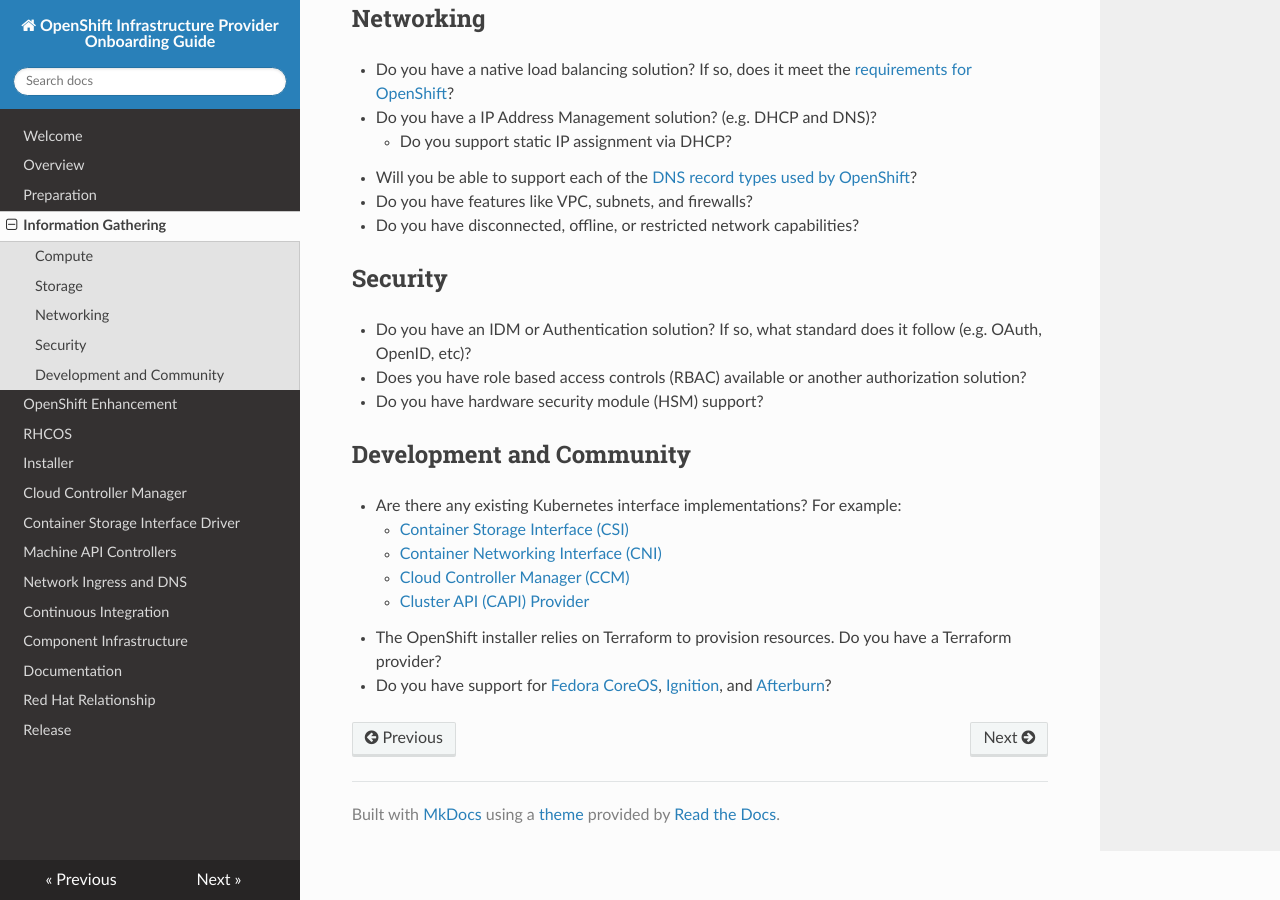
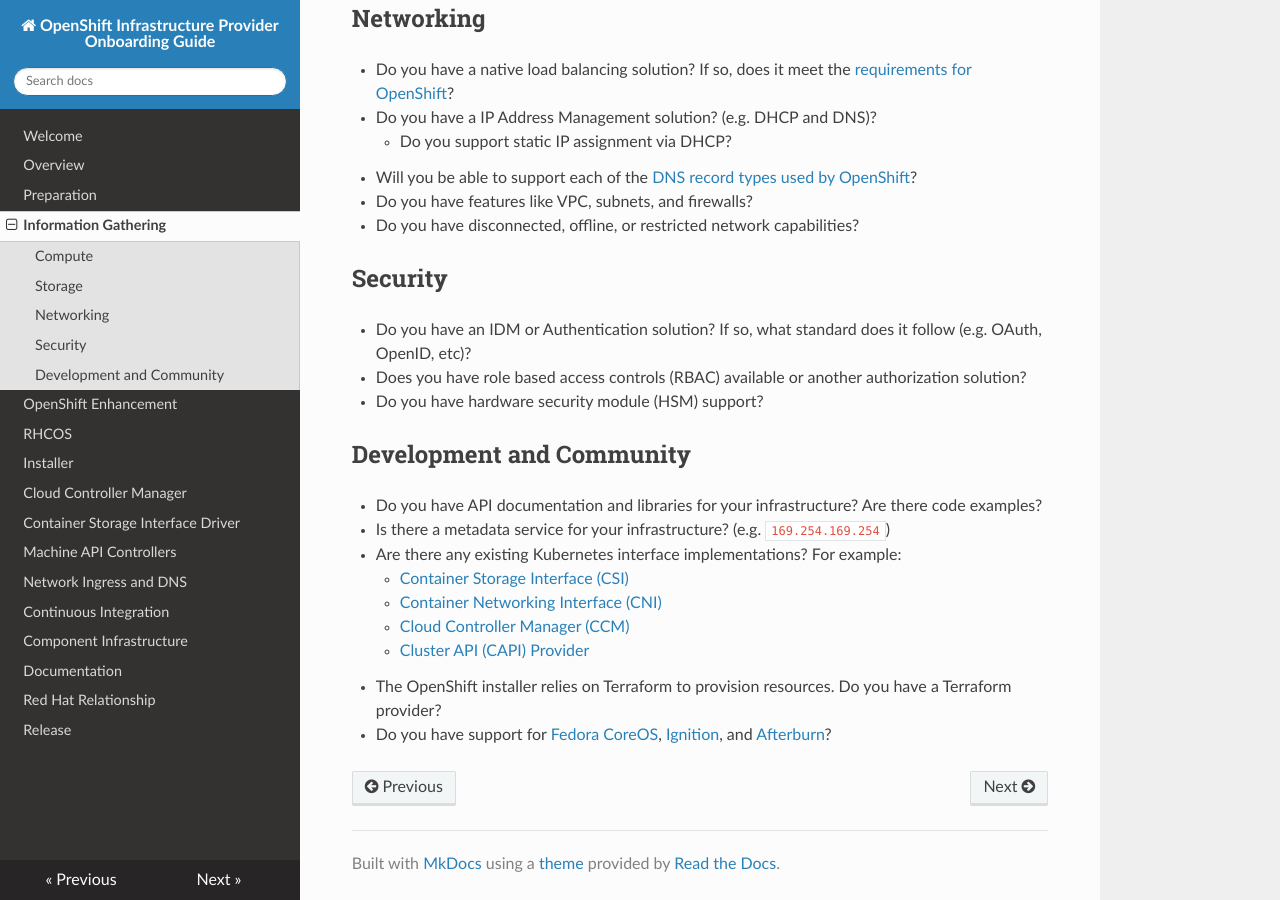
Before and after one commit to elmiko/ocp-infrastructure-provider-onboarding-guide, an MkDocs documentation site: the page built from docs/information-gathering/index.md, in a window 1280 px wide and 900 px high, scrolled down 655 px. Built offline with MkDocs 1.6.1, drawn with Linux system fonts in a browser that asks for light colours; nearby versions of some CDN libraries.

Commit message:
ask about infrastructure API docs/code/etc

```diff
--- a/docs/information-gathering/index.md
+++ b/docs/information-gathering/index.md
@@ -36,6 +36,8 @@
 
 ## Development and Community
 
+- Do you have API documentation and libraries for your infrastructure? Are there code examples?
+- Is there a metadata service for your infrastructure? (e.g. `169.254.169.254`)
 - Are there any existing Kubernetes interface implementations? For example:
     - [Container Storage Interface (CSI)](https://kubernetes-csi.github.io/docs/)
     - [Container Networking Interface (CNI)](https://kubernetes.io/docs/concepts/extend-kubernetes/compute-storage-net/network-plugins/)
```
